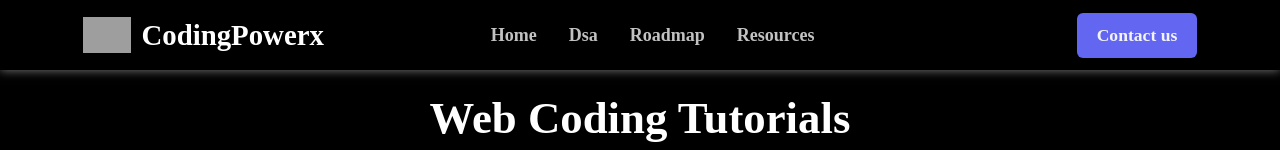
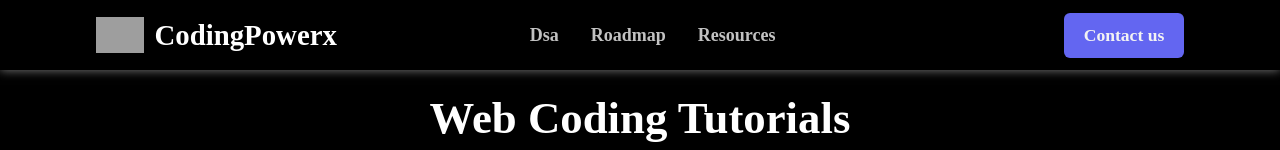
Before and after one commit to AMAN-MISHRA12/Codingpowerx, a plain HTML site: page Content/index.html in a window 1280 px wide. Shown: the top 150 px of the page. Drawn offline with Linux system fonts and the light colour scheme; grey boxes are pictures that could not be loaded.

Commit message:
changes on navbar

```diff
--- a/Content/index.html
+++ b/Content/index.html
@@ -23,7 +23,7 @@
             </a>
 
             <nav class="nav">
-                <a href="/index.html" class="nav-link">Home</a>
+                <!-- <a href="/index.html" class="nav-link">Home</a> -->
                 <a href="#dsa" class="nav-link">Dsa</a>
                 <a href="#roadmap" class="nav-link">Roadmap</a>
                 <a href="#resources" class="nav-link">Resources</a>
--- a/style.css
+++ b/style.css
@@ -100,7 +100,7 @@ body{
     font-weight: 600;
 }
 
-@media (min-width:800px) {
+@media (max-width:800px) {
     .contact-button{ display: flex;
     }
 
```
